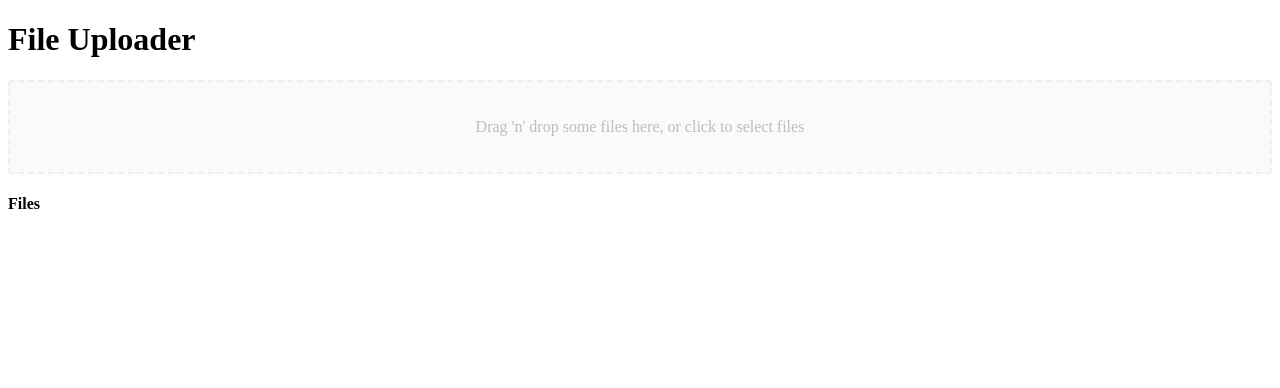
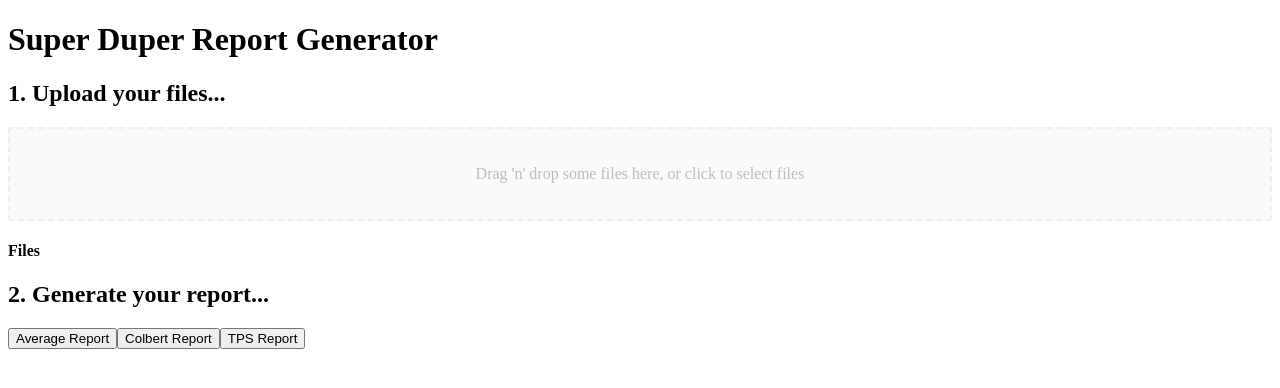
Before and after one commit to luiscarlin/parse-spike, a React (Vite) app: page / in a window 1280 px wide. Shown: the top 388 px of the page. Built offline with nearby package versions, Linux system fonts and the light colour scheme.

Commit message:
add reports

```diff
--- a/src/App.js
+++ b/src/App.js
@@ -3,8 +3,14 @@ import Dropzone from "./Dropzone";
 
 const App = () => (
   <main>
-    <h1>File Uploader</h1>
+    <h1>Super Duper Report Generator</h1>
+    <h2>1. Upload your files...</h2>
     <Dropzone />
+
+    <h2>2. Generate your report...</h2>
+    <button>Average Report</button>
+    <button>Colbert Report</button>
+    <button>TPS Report</button>
   </main>
 );
 
```
